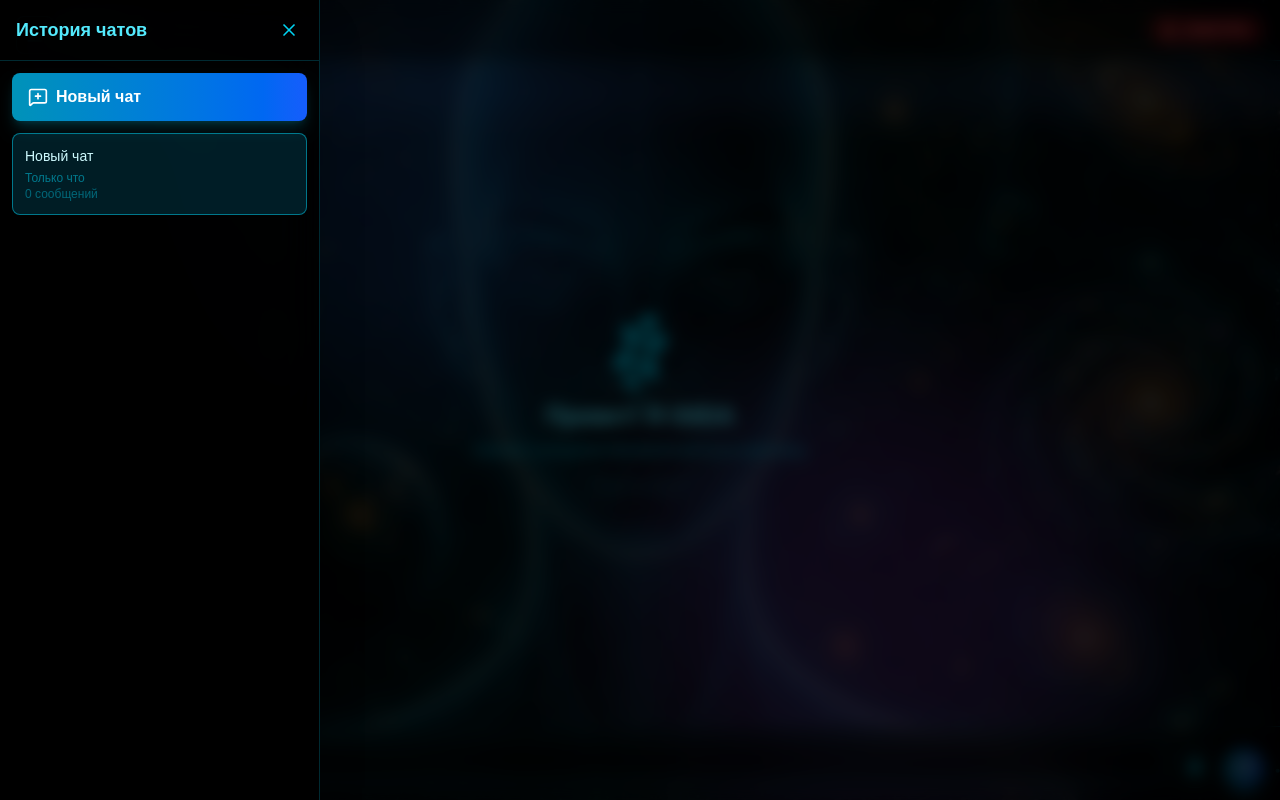
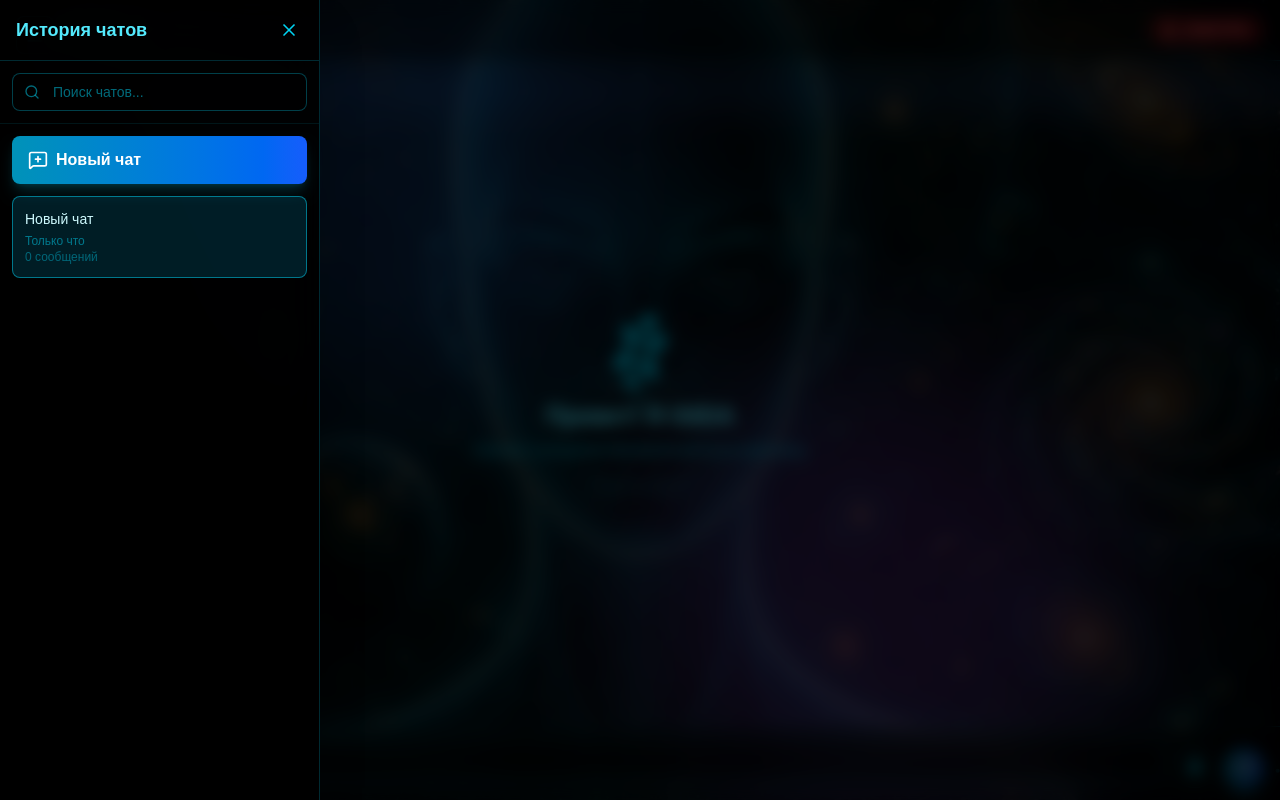
Before and after one commit to ulacoder/ardak-ai, a Next.js app: page / in a window 1280 px wide. Both pictures are taken after a click on the button 35 px from the left and 35 px from the top of the page. Built offline with nearby package versions, Linux system fonts and the light colour scheme.

Commit message:
Add search functionality to chat history sidebar - users can now search chats by title or message content

```diff
--- a/app/components/ChatSidebar.tsx
+++ b/app/components/ChatSidebar.tsx
@@ -1,7 +1,7 @@
 'use client';
 
 import { motion, AnimatePresence } from 'framer-motion';
-import { MessageSquarePlus, Trash2, X, Menu } from 'lucide-react';
+import { MessageSquarePlus, Trash2, X, Menu, Search } from 'lucide-react';
 import { Chat } from '../types';
 import { useState } from 'react';
 
@@ -21,6 +21,13 @@ export default function ChatSidebar({
   onDeleteChat,
 }: ChatSidebarProps) {
   const [isOpen, setIsOpen] = useState(false);
+  const [searchQuery, setSearchQuery] = useState('');
+
+  // Filter chats based on search query
+  const filteredChats = chats.filter(chat =>
+    chat.title.toLowerCase().includes(searchQuery.toLowerCase()) ||
+    chat.messages.some(msg => msg.content.toLowerCase().includes(searchQuery.toLowerCase()))
+  );
 
   const formatDate = (timestamp: number) => {
     const date = new Date(timestamp);
@@ -85,6 +92,20 @@ export default function ChatSidebar({
           </button>
         </div>
 
+        {/* Search Bar */}
+        <div className="p-3 border-b border-cyan-400/10">
+          <div className="relative">
+            <Search className="absolute left-3 top-1/2 transform -translate-y-1/2 w-4 h-4 text-cyan-400/50" />
+            <input
+              type="text"
+              value={searchQuery}
+              onChange={(e) => setSearchQuery(e.target.value)}
+              placeholder="Поиск чатов..."
+              className="w-full pl-10 pr-4 py-2 bg-black/40 border border-cyan-400/30 rounded-lg text-cyan-100 placeholder-cyan-400/50 focus:outline-none focus:ring-2 focus:ring-cyan-400/50 text-sm"
+            />
+          </div>
+        </div>
+
         {/* New Chat Button */}
         <div className="p-3">
           <motion.button
@@ -104,16 +125,16 @@ export default function ChatSidebar({
         {/* Chat List */}
         <div className="flex-1 overflow-y-auto px-3 pb-3 space-y-2">
           <AnimatePresence>
-            {chats.length === 0 ? (
+            {filteredChats.length === 0 ? (
               <motion.div
                 initial={{ opacity: 0 }}
                 animate={{ opacity: 1 }}
                 className="text-center text-cyan-400/50 text-sm mt-8"
               >
-                Нет чатов
+                {searchQuery ? 'Ничего не найдено' : 'Нет чатов'}
               </motion.div>
             ) : (
-              chats.map((chat) => (
+              filteredChats.map((chat) => (
                 <motion.div
                   key={chat.id}
                   initial={{ opacity: 0, x: -20 }}
--- a/app/layout.tsx
+++ b/app/layout.tsx
@@ -24,12 +24,13 @@ export const metadata: Metadata = {
     description: "AI-powered voice assistant with conversation memory and vision capabilities",
     type: "website",
   },
-  viewport: {
-    width: 'device-width',
-    initialScale: 1,
-    maximumScale: 1,
-    userScalable: false,
-  },
+};
+
+export const viewport = {
+  width: 'device-width',
+  initialScale: 1,
+  maximumScale: 1,
+  userScalable: false,
 };
 
 export default function RootLayout({
```
